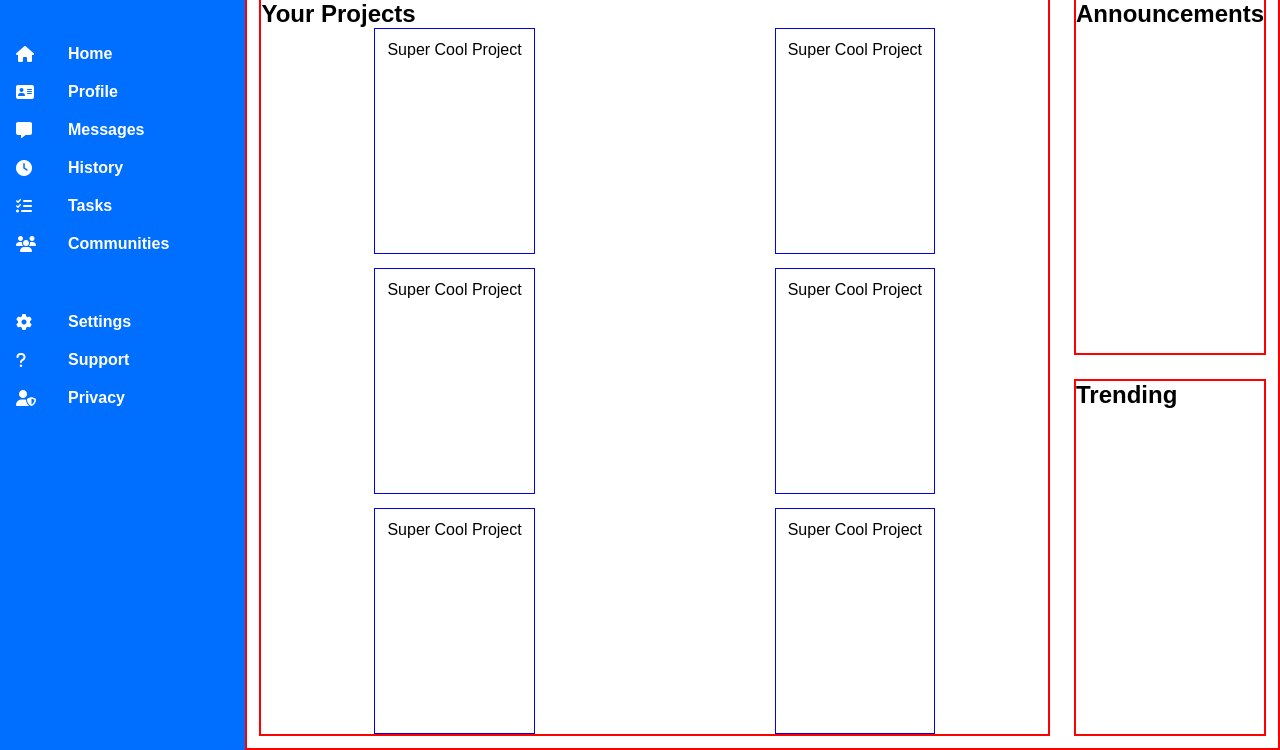
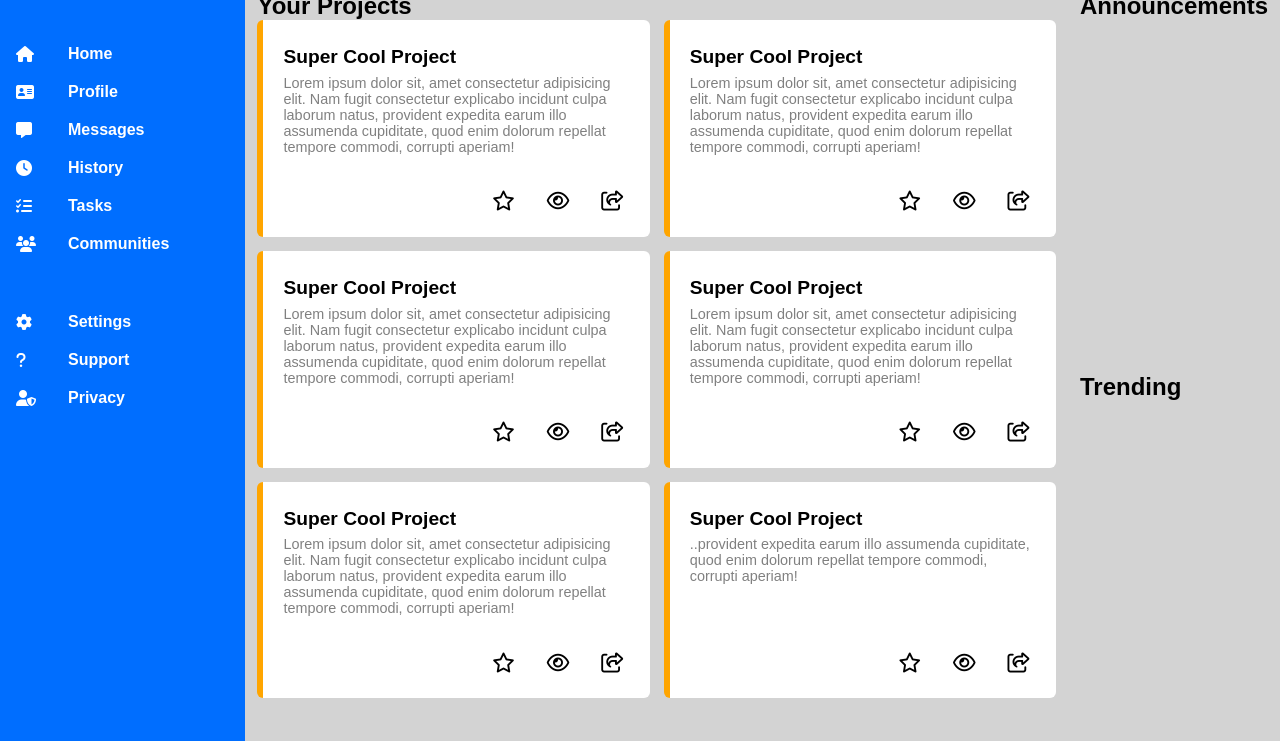
Before and after one commit to PetrusMaximus0/odin-admin-dashboard, a plain HTML site: page index.html in a window 1280 px wide. Shown: the part 59-809 px from the top of the page. Drawn offline with Linux system fonts and the light colour scheme.

Commit message:
add item cards

```diff
--- a/index.html
+++ b/index.html
@@ -65,12 +65,62 @@
             <section class = "projects">
                 <h1>Your Projects</h1>
                 <ul>
-                    <li class="project-item">Super Cool Project</li>
-                    <li class="project-item">Super Cool Project</li>
-                    <li class="project-item">Super Cool Project</li>
-                    <li class="project-item">Super Cool Project</li>
-                    <li class="project-item">Super Cool Project</li>
-                    <li class="project-item">Super Cool Project</li>
+                    <li class="project-item">
+                        <h2>Super Cool Project</h2>
+                        <span>Lorem ipsum dolor sit, amet consectetur adipisicing elit. Nam fugit consectetur explicabo incidunt culpa laborum natus, provident expedita earum illo assumenda cupiditate, quod enim dolorum repellat tempore commodi, corrupti aperiam!</span>
+                        <div class ="item-button-wrapper">
+                            <button class="fa-regular fa-lg fa-star" type="button"></button>
+                            <button class="fa-regular fa-lg fa-eye" type="button"></button>
+                            <button class="fa-regular fa-lg fa-share-from-square" type="button"></button>
+                        </div>
+                    </li>
+                    <li class="project-item">
+                        <h2>Super Cool Project</h2>
+                        <span>Lorem ipsum dolor sit, amet consectetur adipisicing elit. Nam fugit consectetur explicabo incidunt culpa laborum natus, provident expedita earum illo assumenda cupiditate, quod enim dolorum repellat tempore commodi, corrupti aperiam!</span>
+                        <div class ="item-button-wrapper">
+                            <button class="fa-regular fa-lg fa-star" type="button"></button>
+                            <button class="fa-regular fa-lg fa-eye" type="button"></button>
+                            <button class="fa-regular fa-lg fa-share-from-square" type="button"></button>
+                        </div>
+                    </li>
+                    <li class="project-item">
+                        <h2>Super Cool Project</h2>
+                        <span>Lorem ipsum dolor sit, amet consectetur adipisicing elit. Nam fugit consectetur explicabo incidunt culpa laborum natus, provident expedita earum illo assumenda cupiditate, quod enim dolorum repellat tempore commodi, corrupti aperiam!</span>
+                        <div class ="item-button-wrapper">
+                            <button class="fa-regular fa-lg fa-star" type="button"></button>
+                            <button class="fa-regular fa-lg fa-eye" type="button"></button>
+                            <button class="fa-regular fa-lg fa-share-from-square" type="button"></button>
+                        </div>
+                    </li>
+                    <li class="project-item">
+                        <h2>Super Cool Project</h2>
+                        <span>Lorem ipsum dolor sit, amet consectetur adipisicing elit. Nam fugit consectetur explicabo incidunt culpa laborum natus, provident expedita earum illo assumenda cupiditate, quod enim dolorum repellat tempore commodi, corrupti aperiam!</span>
+                        <div class ="item-button-wrapper">
+                            <button class="fa-regular fa-lg fa-star" type="button"></button>
+                            <button class="fa-regular fa-lg fa-eye" type="button"></button>
+                            <button class="fa-regular fa-lg fa-share-from-square" type="button"></button>
+                        </div>
+                    </li>
+                    <li class="project-item">
+                        <h2>Super Cool Project</h2>
+                        <span>Lorem ipsum dolor sit, amet consectetur adipisicing elit. Nam fugit consectetur explicabo incidunt culpa laborum natus, provident expedita earum illo assumenda cupiditate, quod enim dolorum repellat tempore commodi, corrupti aperiam!</span>
+                        <div class ="item-button-wrapper">
+                            <button class="fa-regular fa-lg fa-star" type="button"></button>
+                            <button class="fa-regular fa-lg fa-eye" type="button"></button>
+                            <button class="fa-regular fa-lg fa-share-from-square" type="button"></button>
+                        </div>
+                    </li>
+                    <li class="project-item">
+                        <h2>Super Cool Project</h2>
+                        <span>..provident expedita earum illo assumenda cupiditate, quod enim dolorum repellat tempore commodi, corrupti aperiam!</span>
+                        <div class ="item-button-wrapper">
+                            <button class="fa-regular fa-lg fa-star" type="button"></button>
+                            <button class="fa-regular fa-lg fa-eye" type="button"></button>
+                            <button class="fa-regular fa-lg fa-share-from-square" type="button"></button>
+                        </div>
+                    </li>
+
+
                 </ul>
             </section>
 
--- a/styles.css
+++ b/styles.css
@@ -3,7 +3,7 @@ aside,
 section,
 article,
 main{
-    border: 2px solid red;
+
 }
 
 body{
@@ -12,7 +12,7 @@ body{
 
 }
 
-h1{
+h1, h2{
     margin: 0;
 }
 
@@ -27,6 +27,21 @@ li{
 a{
     text-decoration: none;
     color: currentColor;
+}
+
+header {
+    grid-column: 2/-1;
+
+}
+
+main {
+   grid-column: 2/-1;
+
+   display: grid;
+   grid-template-columns: 1fr 1fr auto;
+   grid-template-rows: auto auto;
+
+   background-color: lightgrey;
 }
 
 .grid-container{
@@ -75,23 +90,38 @@ a{
     width: 40px;
 }
 
-header {
-    grid-column: 2/-1;
+.project-item{
+    padding: 20px;
+
+    border-left: 6px solid orange;
+    border-radius: 6px;
+    background-color: white;
+
+    display: grid;
+    grid-template-rows: auto 1fr auto;
+}
+.project-item > h2{
+    padding: 0.4rem 0;
+    font-size: 1.2rem;
+}
+
+.project-item > span {
+    color: grey;
+    font-size: 0.90rem;
 
 }
 
-main {
-   grid-column: 2/-1;
-
-   display: grid;
-   grid-template-columns: 1fr 1fr auto;
-   grid-template-rows: auto auto;
+.item-button-wrapper {
+    display: flex;
+    justify-content: flex-end;
+    gap:20px;
+    padding-top: 30px;
 }
 
-.project-item{
-    padding: 12px;
-    border: 1px solid blue;
-    height: 200px;/*this should be removed later to fit the content size*/
+.item-button-wrapper > button{
+    border: none;
+    height: 2rem;
+    background-color: white;
 }
 
 .projects{
```
